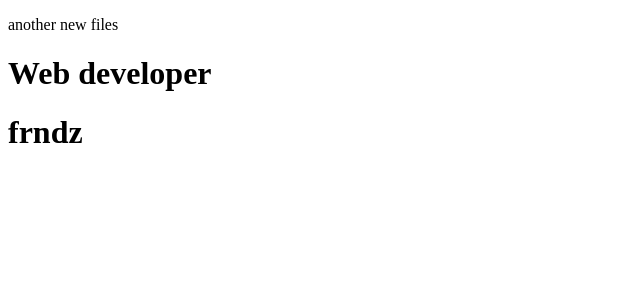
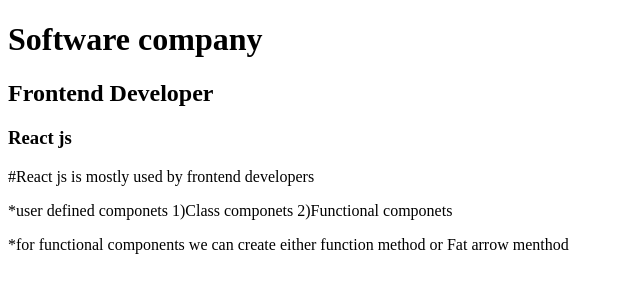
Before and after one commit to umasumathi57/JavaFullStack, a React (Create React App) app in the folder frontend/: page / in a window 1280 px wide. Shown: the top 300 px of the page, without its empty margins (0-640 px from the left). Built offline with nearby package versions, Linux system fonts and the light colour scheme.

Commit message:
Basic program

```diff
--- a/frontend/src/App.js
+++ b/frontend/src/App.js
@@ -7,12 +7,12 @@ import Vj from "./sriuma";
 export function App()
 {
     return (
-    <p>another new files</p>
+    <h1> Software company</h1>
     )
 }
 //export {App}
 // export default App
 export const Manoj=()=>{
 
-    return(<><h1>Web developer</h1><Vj/></>)
+    return(<><h2>Frontend Developer</h2><Vj/></>)
 }
--- a/frontend/src/index.js
+++ b/frontend/src/index.js
@@ -1,12 +1,17 @@
 import React from 'react'
 import ReactDom from 'react-dom'
 import { App, Manoj } from './App'
+import { Hello, Hey, Hi } from './sample'
 
 //render-("what to show","where to show")
 ReactDom.render(
     <>
    <App/>
    <Manoj/>
+   <Hey/>
+   <Hello/>
+   <Hi/>
+
    </>
     ,document.getElementById("root")
 )
--- /dev/null
+++ b/frontend/src/sample.js
@@ -0,0 +1,13 @@
+import React from 'react';
+const Hey=()=>{
+    return(<p>#React js is mostly used by frontend developers</p>)
+}
+export {Hey}
+
+export const Hello=()=>{
+    return(<p>*user defined componets 1)Class componets 2)Functional componets</p>)
+}
+
+export const Hi=()=>{
+    return (<p>*for functional components we can create either function method or Fat arrow menthod</p>)
+}
--- a/frontend/src/sriuma.js
+++ b/frontend/src/sriuma.js
@@ -2,7 +2,7 @@ import React from "react";
 
 const Vj=()=>
 {
-    return(<h1>frndz</h1>)
+    return(<h3>React js</h3>)
 }
 
 export default Vj;
```
